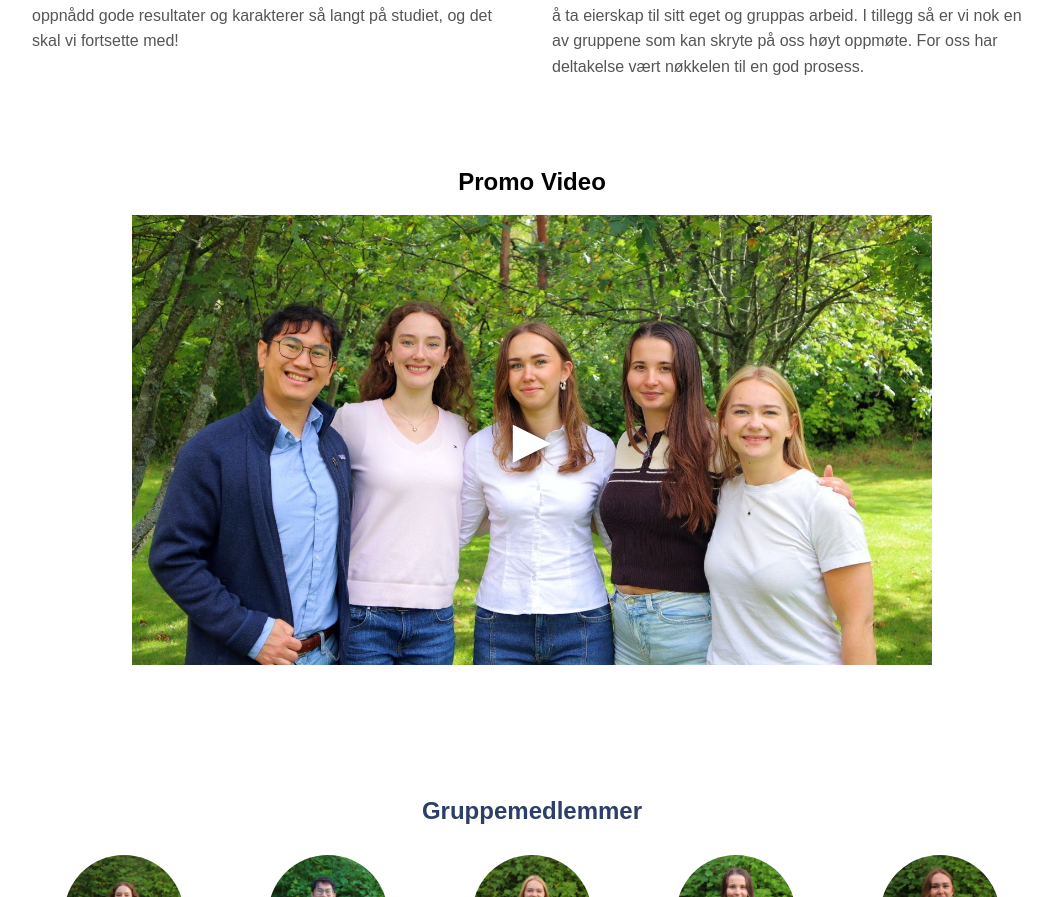
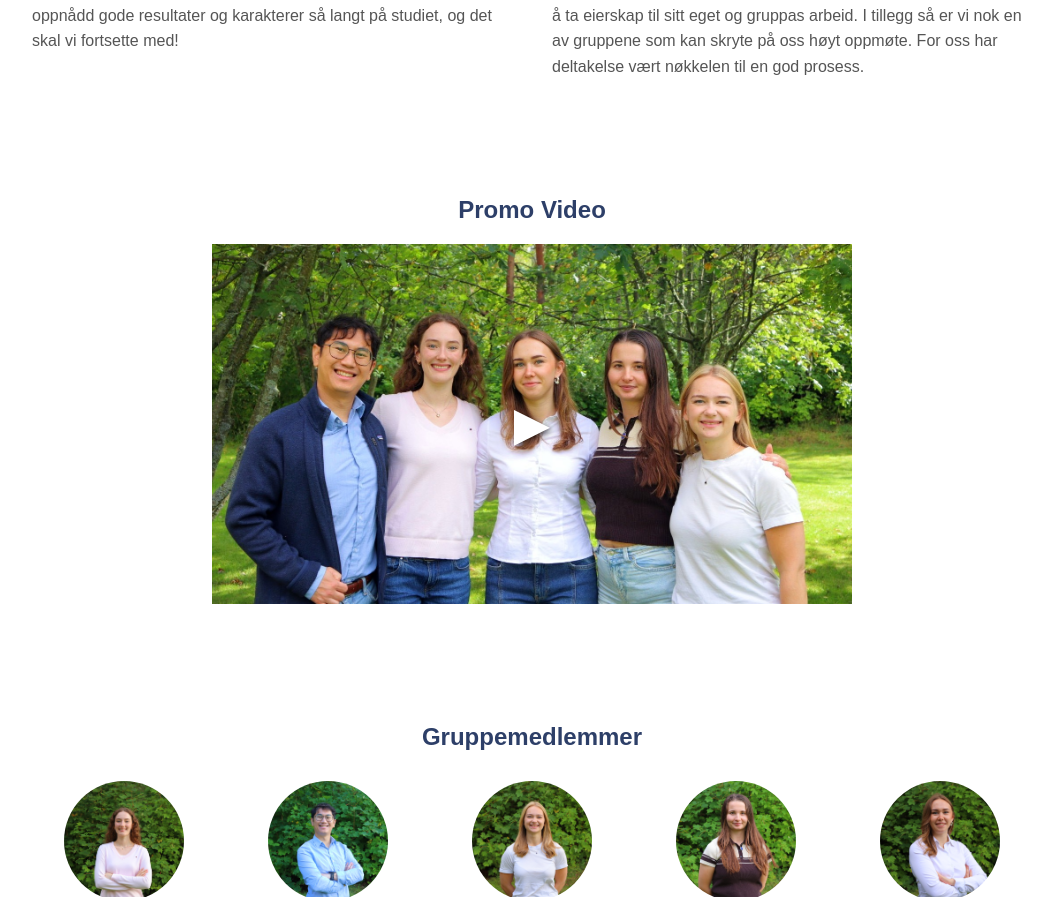
Before and after one commit to Odalopheim/Gruppe7Portefolio, a React (Vite) app in the folder GruppePortefolio/: page / in a window 1280 px wide. Shown: the part 649-1546 px from the top of the page, without its empty margins (108-1160 px from the left). Built offline with nearby package versions, Linux system fonts and the light colour scheme.

Commit message:
endra på fargen med tekste

```diff
--- a/GruppePortefolio/src/components/video/Video.css
+++ b/GruppePortefolio/src/components/video/Video.css
@@ -1,40 +1,48 @@
 .video-section {
-  text-align: center;
-  padding: 2rem;
+  padding: 60px 20px 20px;
+  background-color: #fff;
+  font-family: Arial, sans-serif; /* Sans-serif font */
+  text-align: center; /* Sentrerer alt innhold, inkludert h2 */
+}
+
+.video-section h2 {
+  font-size: 1.5rem;
+  font-weight: bold;
+  color: #2D3F68; /* Samme farge som .about-box h3 */
+  margin-bottom: 20px;
 }
 
 .video-container {
-  position: relative;
-  width: 100%;
-  max-width: 800px;
+  max-width: 1000px;
   margin: 0 auto;
-  aspect-ratio: 16 / 9; /* holder video i riktig proporsjon */
-}
-
-.video-container iframe {
-  width: 100%;
-  height: 100%;
+  display: flex;
+  justify-content: center; /* Sentrerer videoen horisontalt */
+  align-items: center;
 }
 
 .video-thumbnail {
   width: 100%;
-  height: 100%;
+  max-width: 640px;
+  height: 360px;
   background-size: cover;
   background-position: center;
   cursor: pointer;
   position: relative;
-  display: flex;
-  justify-content: center;
-  align-items: center;
-  transition: transform 0.3s;
-}
-
-.video-thumbnail:hover {
-  transform: scale(1.02);
 }
 
 .play-button {
-  font-size: 4rem;
+  position: absolute;
+  top: 50%;
+  left: 50%;
+  transform: translate(-50%, -50%);
+  font-size: 60px;
   color: white;
-  text-shadow: 0 0 10px rgba(0,0,0,0.7);
+  text-shadow: 2px 2px 6px rgba(0,0,0,0.7);
 }
+
+iframe {
+  width: 100%;
+  max-width: 640px;
+  height: 360px;
+  border: none;
+}
```
Also changed, not shown: GruppePortefolio/src/components/video/Video.jsx (line endings or trailing spaces).
